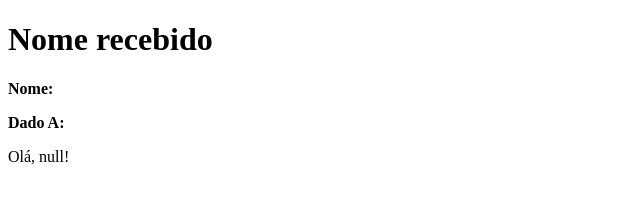
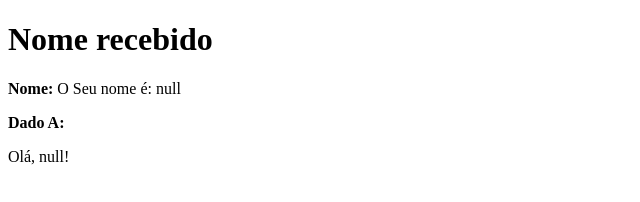
Before and after one commit to Mlferreira0227/teste, a plain HTML site: page resultador.html in a window 1280 px wide. Shown: the whole page, without its empty margins (0-640 px from the left). Drawn offline with Linux system fonts and the light colour scheme.

Commit message:
Update resultador.html

```diff
--- a/resultador.html
+++ b/resultador.html
@@ -17,11 +17,12 @@
         const nome = params.get("nome");
 		const dadoa = params.get("dadoa")
 
-		document.getElementById("nome").textContent = nome;
+		 document.getElementById("resultado").textContent =
+            "Olá, " + nome + "!";
+		document.getElementById("nome").textContent = "O Seu nome é: " + nome;
 		document.getElementById("dadoa").textContent = dadoa;
 
-        document.getElementById("resultado").textContent =
-            "Olá, " + nome + "!";
+
 
     </script>
 
```
